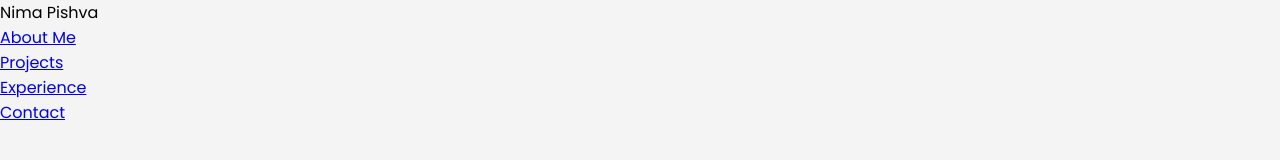
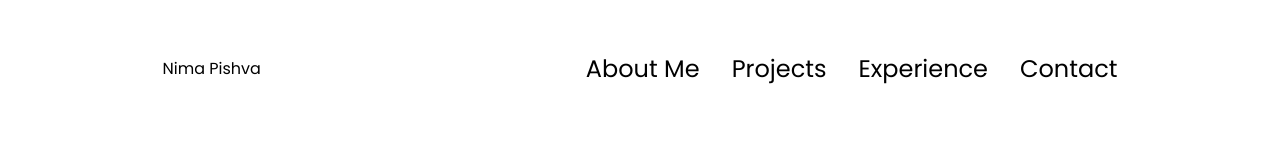
Before and after one commit to denseTurtle/html-css-js-portfolio, a plain HTML site: page index.html in a window 1280 px wide. Drawn offline with Linux system fonts and the light colour scheme.

Commit message:
nav link styling

```diff
--- a/style.css
+++ b/style.css
@@ -9,5 +9,43 @@
 
 body{
     font-family: 'Poppins', sans-serif;
-    background-color: #f4f4f4;
 }
+
+html{
+    scroll-behavior: smooth;
+}
+
+p{
+    color: rgb(85, 85, 85);
+}
+
+/*Transition*/
+
+a,
+.btn{
+    transition: all 300ms ease;
+}
+
+nav,
+.nav-links{
+    display:flex;
+}
+
+nav{
+    justify-content: space-around;
+    align-items: center;
+    height: 17vh;
+
+}
+
+.nav-links{
+    gap: 2rem;
+    list-style: none;
+    font-size: 1.5rem;
+}
+
+a{
+    color: black;
+    text-decoration: none;
+    text-decoration-color: white;
+}
```
